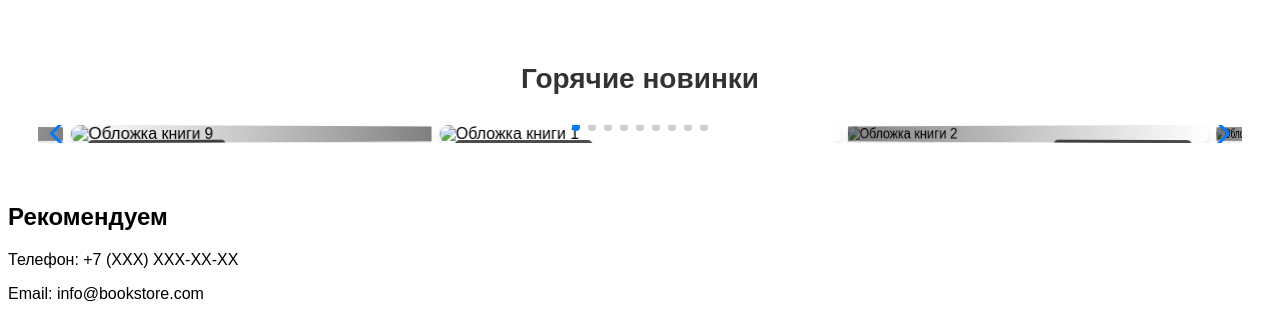
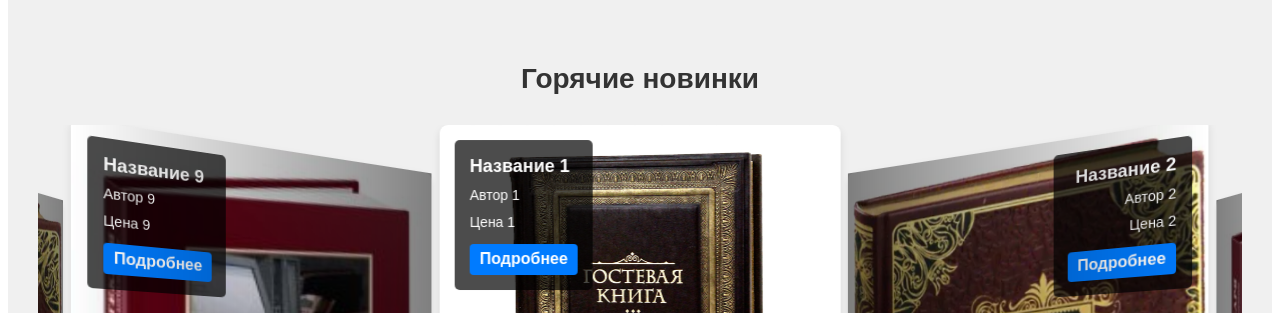
Before and after one commit to HenIlIo/BookStore, a plain HTML site: page index.html in a window 1280 px wide. Shown: the part 71-384 px from the top of the page. Drawn offline with nearby package versions, Linux system fonts and the light colour scheme.

Commit message:
Update slider

```diff
--- a/index.html
+++ b/index.html
@@ -37,7 +37,7 @@
                 <div class="swiper-wrapper">
                     <div class="swiper-slide">
                         <div class="book-card text-pos-tl">
-                            <img src="Image/book1.jpg" alt="Обложка книги 1">
+                            <img src="Image/Book.jpg" alt="Обложка книги 1">
                             <div class="book-info">
                                <h3>Название 1</h3> <p class="author">Автор 1</p> <p class="price">Цена 1</p> <a href="#">Подробнее</a>
                             </div>
@@ -45,7 +45,7 @@
                     </div>
                     <div class="swiper-slide">
                         <div class="book-card text-pos-tr">
-                           <img src="Image/book2.jpg" alt="Обложка книги 2">
+                           <img src="Image/Book1.webp" alt="Обложка книги 2">
                            <div class="book-info">
                                <h3>Название 2</h3> <p class="author">Автор 2</p> <p class="price">Цена 2</p> <a href="#">Подробнее</a>
                            </div>
@@ -53,7 +53,7 @@
                     </div>
                     <div class="swiper-slide">
                        <div class="book-card text-pos-br">
-                           <img src="Image/book3.jpg" alt="Обложка книги 3">
+                           <img src="Image/Book2.jpg" alt="Обложка книги 3">
                             <div class="book-info">
                                <h3>Название 3</h3> <p class="author">Автор 3</p> <p class="price">Цена 3</p> <a href="#">Подробнее</a>
                             </div>
@@ -61,7 +61,7 @@
                     </div>
                     <div class="swiper-slide">
                        <div class="book-card text-pos-bl">
-                           <img src="Image/book4.jpg" alt="Обложка книги 4">
+                           <img src="Image/Book.jpg" alt="Обложка книги 4">
                             <div class="book-info">
                                <h3>Название 4</h3> <p class="author">Автор 4</p> <p class="price">Цена 4</p> <a href="#">Подробнее</a>
                            </div>
@@ -69,7 +69,7 @@
                     </div>
                     <div class="swiper-slide">
                         <div class="book-card text-pos-tl">
-                            <img src="Image/book5.jpg" alt="Обложка книги 5">
+                            <img src="Image/Book1.webp" alt="Обложка книги 5">
                             <div class="book-info">
                                <h3>Название 5</h3> <p class="author">Автор 5</p> <p class="price">Цена 5</p> <a href="#">Подробнее</a>
                             </div>
@@ -77,7 +77,7 @@
                     </div>
                      <div class="swiper-slide">
                         <div class="book-card text-pos-tr">
-                           <img src="Image/book6.jpg" alt="Обложка книги 6">
+                           <img src="Image/Book2.jpg" alt="Обложка книги 6">
                            <div class="book-info">
                                <h3>Название 6</h3> <p class="author">Автор 6</p> <p class="price">Цена 6</p> <a href="#">Подробнее</a>
                            </div>
@@ -85,7 +85,7 @@
                     </div>
                      <div class="swiper-slide">
                        <div class="book-card text-pos-br">
-                           <img src="Image/book7.jpg" alt="Обложка книги 7">
+                           <img src="Image/Book.jpg" alt="Обложка книги 7">
                             <div class="book-info">
                                <h3>Название 7</h3> <p class="author">Автор 7</p> <p class="price">Цена 7</p> <a href="#">Подробнее</a>
                             </div>
@@ -93,7 +93,7 @@
                     </div>
                      <div class="swiper-slide">
                        <div class="book-card text-pos-bl">
-                           <img src="Image/book8.jpg" alt="Обложка книги 8">
+                           <img src="Image/Book1.webp" alt="Обложка книги 8">
                             <div class="book-info">
                                <h3>Название 8</h3> <p class="author">Автор 8</p> <p class="price">Цена 8</p> <a href="#">Подробнее</a>
                            </div>
@@ -101,7 +101,7 @@
                     </div>
                      <div class="swiper-slide">
                         <div class="book-card text-pos-tl">
-                            <img src="Image/book9.jpg" alt="Обложка книги 9">
+                            <img src="Image/Book2.jpg" alt="Обложка книги 9">
                             <div class="book-info">
                                <h3>Название 9</h3> <p class="author">Автор 9</p> <p class="price">Цена 9</p> <a href="#">Подробнее</a>
                             </div>
@@ -110,9 +110,10 @@
 
                 </div>
 
-                <div class="swiper-pagination"></div> <!-- Точки -->
-                <div class="swiper-button-prev"></div> <!-- Стрелка "назад" -->
-                <div class="swiper-button-next"></div> <!-- Стрелка "вперед" -->
+                <div class="swiper-pagination"></div>
+                <div class="swiper-button-prev"></div>
+                <div class="swiper-button-next"></div>
+
             </div>
         </section>
 
--- a/style.css
+++ b/style.css
@@ -70,93 +70,80 @@ nav a:hover{
 .search button:hover{
     background-color: #0056b3;
 }
-
-
 body{
     margin-top: 0;
     font-family: sans-serif;
 }
 .new-arrivals {
     padding: 40px 30px;
-    /* background-color: #f0f0f0; */ /* Необязательно: легкий фон для секции */
+    background-color: #f0f0f0;
 }
-
 .new-arrivals h2 {
     text-align: center;
     margin-bottom: 30px;
     font-size: 28px;
     color: #333;
 }
-
 .new-arrivals-slider {
   width: 100%;
-  padding-top: 50px;    /* Отступ сверху для эффекта Coverflow */
-  padding-bottom: 50px; /* Отступ снизу для эффекта Coverflow */
+  padding-top: 50px;
+  padding-bottom: 50px;
 }
-
-/* Отдельный слайд */
 .swiper-slide {
   background-position: center;
   background-size: cover;
-  width: 300px; /* Ширина одного слайда (карточки) - подберите значение */
-  height: 450px; /* Высота одного слайда (карточки) - подберите значение */
-  /* Убираем стандартные стили flex, если они мешают */
-   display: block; /* Важно для Coverflow, чтобы карточка занимала всё пространство */
-   text-align: left; /* Сбрасываем центрирование текста Swiper по умолчанию */
-   background: none; /* Убираем фон по умолчанию, если он был */
+  width: 300px;
+  height: 450px;
+   text-align: left;
+   background: none;
 }
-
 .swiper-slide img {
   display: block;
   width: 100%;
   height: 100%;
-  object-fit: cover; /* Масштабирует изображение, чтобы оно покрывало слайд */
-  border-radius: 8px; /* Скругление для изображения */
+  object-fit: cover;
+  border-radius: 8px;
 }
-
-/* Стили для карточки внутри слайда */
 .book-card {
     position: relative;
     width: 100%;
     height: 100%;
     overflow: hidden;
-    border-radius: 8px; /* Скругление для карточки */
-    box-shadow: 0 4px 8px rgba(0,0,0,0.1); /* Легкая тень */
+    border-radius: 8px;
+    box-shadow: 0 4px 8px rgba(0,0,0,0.1);
 }
-
-/* Контейнер с информацией о книге */
 .book-card .book-info {
     position: absolute;
-    background-color: rgba(0, 0, 0, 0.7); /* Фон чуть темнее для лучшей читаемости */
+    background-color: rgba(0, 0, 0, 0.7);
     color: white;
-    padding: 15px; /* Увеличим отступы */
+    padding: 15px;
     border-radius: 5px;
     margin: 0;
-    max-width: 80%; /* Ограничим ширину, чтобы текст не прилипал к краям */
-    box-sizing: border-box; /* Учитываем padding в ширине */
-    z-index: 2; /* Чтобы текст был поверх тени от coverflow */
+    max-width: 80%;
+    box-sizing: border-box;
+    z-index: 2;
 }
 .book-card .book-info h3,
 .book-card .book-info p,
 .book-card .book-info a {
-     margin: 0 0 8px 0; /* Отступы между текстовыми элементами */
+     margin: 0 0 8px 0;
      color: white;
      display: block;
-     line-height: 1.3; /* Межстрочный интервал */
+     line-height: 1.3;
 }
 .book-card .book-info h3 {
-    font-size: 18px; /* Размер заголовка */
+    font-size: 18px;
 }
 .book-card .book-info p {
-    font-size: 14px; /* Размер обычного текста */
+    font-size: 14px;
 }
 .book-card .book-info a {
     font-weight: bold;
-    text-decoration: none; /* Убираем подчеркивание */
-    background-color: #007bff; /* Цвет кнопки "Подробнее" */
+    text-decoration: none;
+    background-color: #007bff;
     padding: 5px 10px;
     border-radius: 4px;
-    display: inline-block; /* Делаем блочно-строчным */
+    display: inline-block;
     margin-top: 5px;
     transition: background-color 0.3s ease;
 }
@@ -166,22 +153,14 @@ body{
  .book-card .book-info a:last-child {
       margin-bottom: 0;
  }
-
-/* Позиционирование текста */
 .book-card.text-pos-tl .book-info { top: 15px; left: 15px; }
 .book-card.text-pos-tr .book-info { top: 15px; right: 15px; text-align: right; }
 .book-card.text-pos-br .book-info { bottom: 15px; right: 15px; text-align: right; }
 .book-card.text-pos-bl .book-info { bottom: 15px; left: 15px; }
-
-/* Стили для элементов навигации Swiper (стрелки, пагинация) */
 .swiper-button-next,
 .swiper-button-prev {
-    color: #007bff; /* Цвет стрелок */
-    /* Можно добавить фон, если стрелки плохо видно */
-    /* background-color: rgba(255, 255, 255, 0.7); */
-    /* padding: 10px; */
-    /* border-radius: 50%; */
+    color: #007bff;
 }
 .swiper-pagination-bullet-active {
-    background-color: #007bff; /* Цвет активной точки пагинации */
+    background-color: #007bff;
 }
```
Also changed, not shown: Image/Book.jpg (added), Image/Book1.webp (added), Image/Book2.jpg (added).
